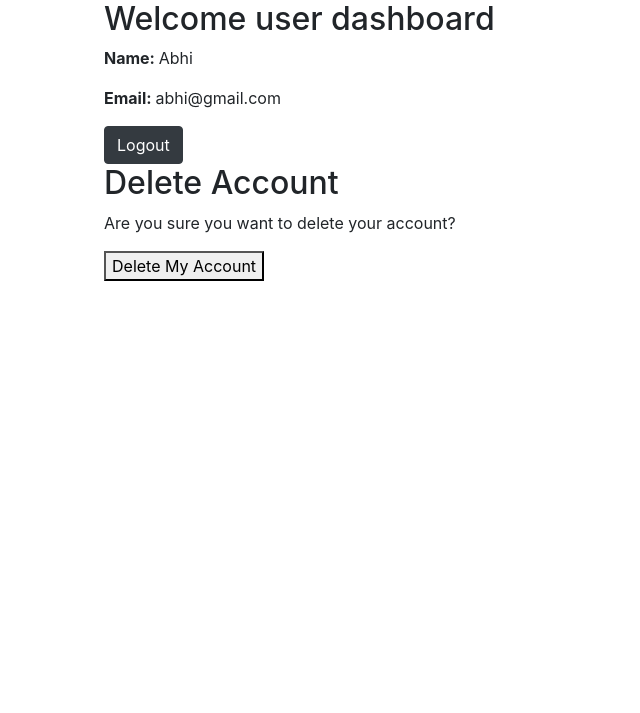
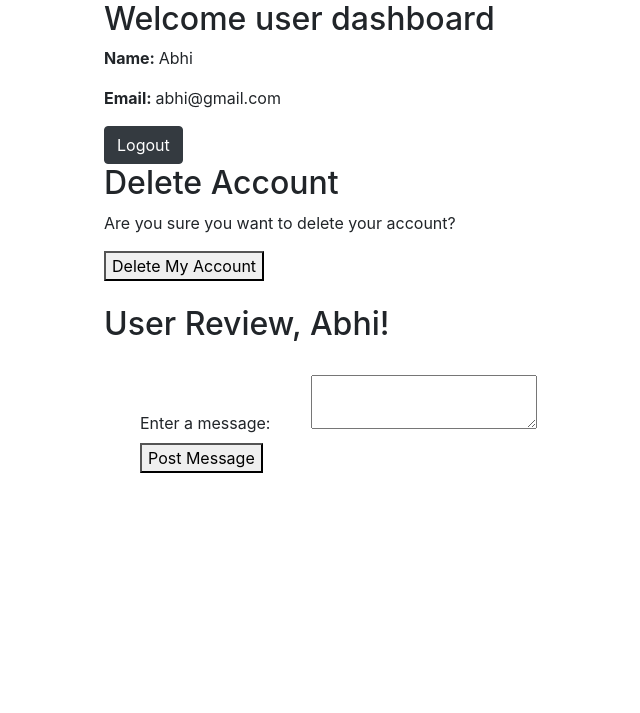
Before and after one commit to Jagadish-NCI2024/User-Registration, a Flask app: page /dashboard in a window 1280 px wide. Shown: the top 713 px of the page, without its empty margins (171-811 px from the left). Run offline with Flask 3, Linux system fonts and the light colour scheme; a user stored in the database is signed in.

Commit message:
corrects

```diff
--- a/User-authentication-system/app.py
+++ b/User-authentication-system/app.py
@@ -19,6 +19,7 @@ class User(db.Model):
         self.password = password
         self.email = email
 
+
     def check_password(self,password):
          return password
 with app.app_context():
@@ -36,6 +37,7 @@ def register():
         name = request.form['name']
         email = request.form['email']
         password = request.form['password']
+
 
         new_user = User(name=name,email=email,password=password)
         db.session.add(new_user)
@@ -105,5 +107,6 @@ def post_message():
     return render_template('dashboard.html', user=user)
 
 
+
 if __name__ == '__main__':
     app.run(debug=True)
--- a/User-authentication-system/templates/dashboard.html
+++ b/User-authentication-system/templates/dashboard.html
@@ -41,6 +41,22 @@
       {% endif %}
     {% endwith %} -->
 
+     <h2> User Review, {{user.name }}!</h2>
+    <form action="/post" method="post">
+        <label for="message">Enter a message:</label>
+        <textarea id="message" name="message"></textarea>
+        <br>
+        <button type="submit">Post Message</button>
+    </form>
+
+
+{% if message %}
+        <h2>Your Message:</h2>
+        <!-- Escaping user input to prevent XSS  -->
+        <!--<p>{{ message|safe}}</p> -->
+        <p>{{ message }}</p>  <!-- Vulnerable to XSS: The message is reflected without sanitization -->
+
+    {% endif %}
 
 
 
--- a/User-authentication-system/templates/register.html
+++ b/User-authentication-system/templates/register.html
@@ -31,6 +31,11 @@
                 <input type="password" class="form-control" id="pwd" placeholder="Enter password" name="password">
                 </div>
 
+                <div class="form-group">
+                <label for="pwd">Comment:</label>
+                <input type="comment" class="form-control" id="comment" placeholder="Enter comment" name="comment">
+                </div>
+
                 <button type="submit" class="btn btn-dark">Submit</button>
                 <a href="/login" class="btn btn-primary">Login</a>
             </form>
```
